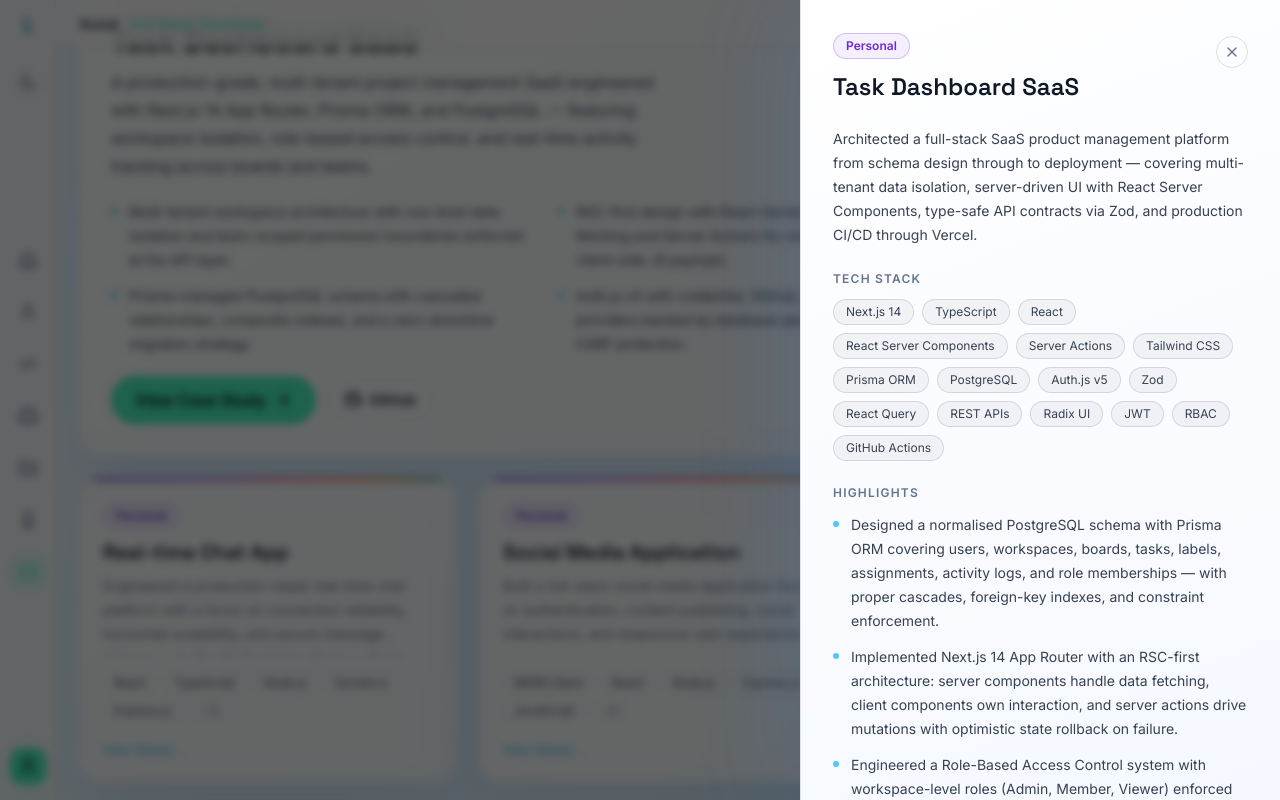
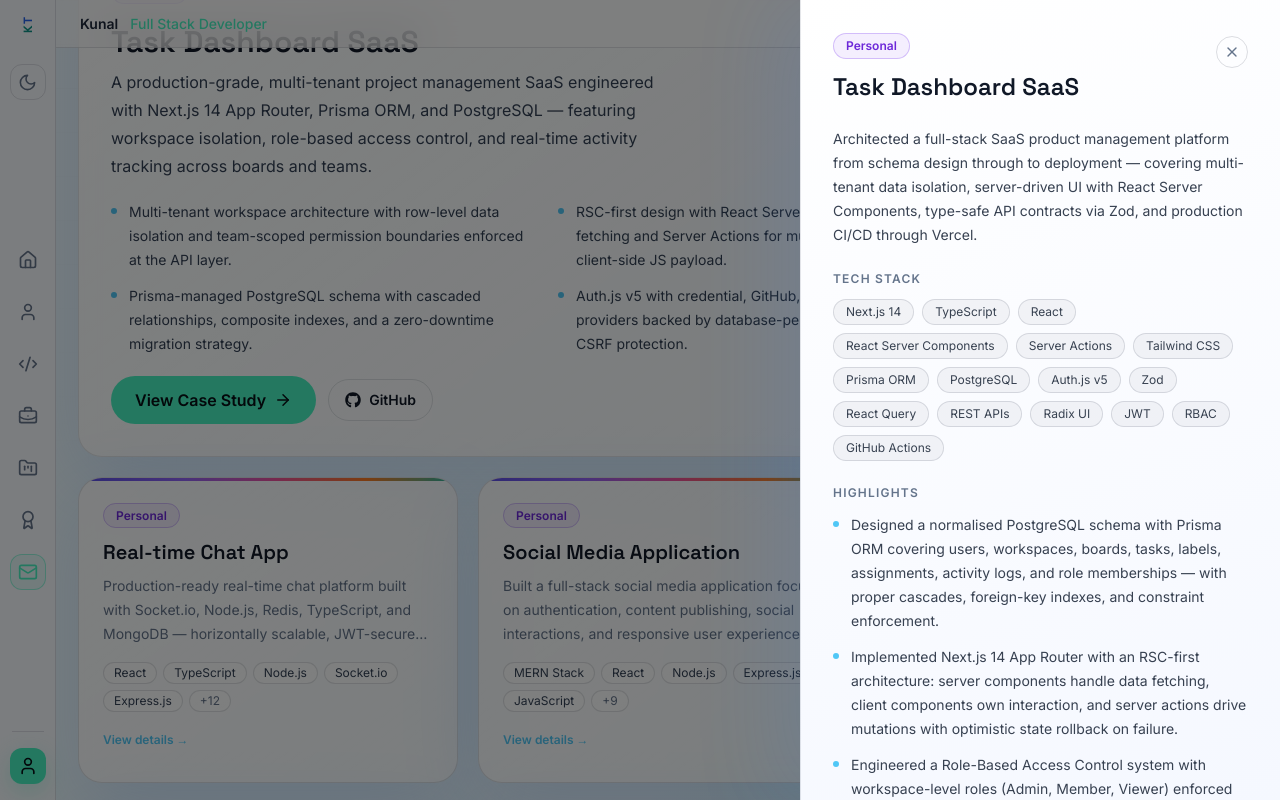
Before and after one commit to KunalTyagi01/Portfolio, a Next.js app: page / in a window 1280 px wide. Both pictures are taken after a click on the button "View Case Study". Shown: the part 5945-6745 px from the top of the page. Built offline with nearby package versions, Linux system fonts and the light colour scheme.

Commit message:
fix: line-clamp, perf improvements, drawer animation

```diff
--- a/app/globals.css
+++ b/app/globals.css
@@ -71,7 +71,9 @@ html.dark .noise {
   border: 1px solid rgba(15, 23, 42, 0.1);
   background: linear-gradient(145deg, rgba(255, 255, 255, 0.84), rgba(255, 255, 255, 0.62));
   box-shadow: 0 24px 80px rgba(59, 130, 246, 0.16);
-  backdrop-filter: blur(18px);
+  backdrop-filter: blur(10px);
+  -webkit-backdrop-filter: blur(10px);
+  will-change: transform;
 }
 
 .glass::before,
@@ -279,6 +281,7 @@ html:not(.dark) textarea::placeholder {
   border-left: 1px solid rgba(15, 23, 42, 0.1);
   box-shadow: -24px 0 80px rgba(59, 130, 246, 0.12);
   color: #172033;
+  will-change: transform;
 }
 
 html.dark .drawer-panel {
--- a/app/layout.tsx
+++ b/app/layout.tsx
@@ -5,17 +5,17 @@ import "./globals.css";
 const inter = Inter({
   subsets: ["latin"],
   variable: "--font-inter",
-  display: "swap"
+  display: "swap",
 });
 
 const spaceGrotesk = Space_Grotesk({
   subsets: ["latin"],
   variable: "--font-space",
-  display: "swap"
+  display: "swap",
 });
 
 export const metadata: Metadata = {
-  metadataBase: new URL("https://kunal-tyagi-portfolio.netlify.app"),
+  metadataBase: new URL("https://kunal-tyagi-dev.netlify.app"),
   title: "Kunal Tyagi | Full Stack Developer",
   description:
     "Premium developer portfolio for Kunal Tyagi, a Full Stack Developer specializing in React, TypeScript, Node.js, Golang, cloud-native SaaS, and multi-cloud network analytics.",
@@ -26,7 +26,7 @@ export const metadata: Metadata = {
     "Node.js Developer",
     "Golang Developer",
     "Cloud Native SaaS",
-    "Multi Cloud Network Analytics"
+    "Multi Cloud Network Analytics",
   ],
   authors: [{ name: "Kunal Tyagi" }],
   creator: "Kunal Tyagi",
@@ -35,16 +35,16 @@ export const metadata: Metadata = {
     description:
       "React, Node.js and Golang developer building cloud-native SaaS, analytics dashboards, and high-performance APIs.",
     type: "website",
-    locale: "en_IN"
+    locale: "en_IN",
   },
   robots: {
     index: true,
-    follow: true
-  }
+    follow: true,
+  },
 };
 
 export default function RootLayout({
-  children
+  children,
 }: Readonly<{
   children: React.ReactNode;
 }>) {
@@ -58,7 +58,10 @@ export default function RootLayout({
 
   return (
     <html lang="en" suppressHydrationWarning>
-      <body className={`${inter.variable} ${spaceGrotesk.variable} font-sans antialiased`} suppressHydrationWarning>
+      <body
+        className={`${inter.variable} ${spaceGrotesk.variable} font-sans antialiased`}
+        suppressHydrationWarning
+      >
         <script dangerouslySetInnerHTML={{ __html: themeScript }} />
         {children}
       </body>
--- a/components/Navbar.tsx
+++ b/components/Navbar.tsx
@@ -51,10 +51,14 @@ export function Navbar() {
       "achievements",
       "contact",
     ];
+    let rafId: number | null = null;
     const handleScroll = () => {
-      // If scrolled to bottom of page, activate last section (contact)
+      if (rafId !== null) return;
+      rafId = requestAnimationFrame(() => {
+        rafId = null;
         const atBottom =
-        window.innerHeight + window.scrollY >= document.body.offsetHeight - 80;
+          window.innerHeight + window.scrollY >=
+          document.body.offsetHeight - 80;
         if (atBottom) {
           setActiveSection("contact");
           return;
@@ -72,10 +76,14 @@ export function Navbar() {
           }
         }
         setActiveSection(current);
+      });
     };
     window.addEventListener("scroll", handleScroll, { passive: true });
     handleScroll();
-    return () => window.removeEventListener("scroll", handleScroll);
+    return () => {
+      window.removeEventListener("scroll", handleScroll);
+      if (rafId !== null) cancelAnimationFrame(rafId);
+    };
   }, []);
 
   const toggleTheme = () => {
--- a/components/PersonalProjects.tsx
+++ b/components/PersonalProjects.tsx
@@ -30,7 +30,7 @@ function ProjectModal({
     >
       <button
         aria-label="Close panel"
-        className="absolute inset-0 bg-black/60 backdrop-blur-sm cursor-default"
+        className="absolute inset-0 bg-black/50 cursor-default"
         onClick={onClose}
       />
       <motion.div
@@ -38,7 +38,7 @@ function ProjectModal({
         initial={{ x: "100%" }}
         animate={{ x: 0 }}
         exit={{ x: "100%" }}
-        transition={{ type: "spring", damping: 30, stiffness: 300 }}
+        transition={{ type: "tween", duration: 0.25, ease: [0.22, 1, 0.36, 1] }}
       >
         <div className="mb-6 flex items-start justify-between gap-4">
           <div>
@@ -223,7 +223,7 @@ function CompactCard({
       <h3 className="mb-2 font-display text-xl font-semibold text-white">
         {project.name}
       </h3>
-      <p className="flex-1 text-sm leading-6 text-slate-400 line-clamp-3">
+      <p className="text-sm leading-6 text-slate-400 line-clamp-3">
         {project.description}
       </p>
       <div className="mt-4 flex flex-wrap gap-1.5">
--- a/components/Section.tsx
+++ b/components/Section.tsx
@@ -22,10 +22,10 @@ export function Section({
     <motion.section
       id={id}
       className={`section-shell scroll-mt-16 py-12 sm:py-16 ${className}`}
-      initial={{ opacity: 0, y: 36 }}
+      initial={{ opacity: 0, y: 20 }}
       whileInView={{ opacity: 1, y: 0 }}
-      viewport={{ once: true, margin: "-120px" }}
-      transition={{ duration: 0.7, ease: [0.22, 1, 0.36, 1] }}
+      viewport={{ once: true, margin: "-80px" }}
+      transition={{ duration: 0.45, ease: [0.22, 1, 0.36, 1] }}
     >
       <div className="mb-9 max-w-3xl">
         <p className="accent-label mb-3 text-sm font-bold uppercase">
--- a/data/portfolio.ts
+++ b/data/portfolio.ts
@@ -393,7 +393,7 @@ export const personalProjects = [
       "Docker-containerised backend with Nginx reverse proxy, service health checks, and graceful shutdown for zero-downtime restarts.",
     ],
     description:
-      "Engineered a production-ready real-time chat platform with a focus on connection reliability, horizontal scalability, and secure message delivery — built with Socket.io, Node.js, Redis, TypeScript, and MongoDB, containerised with Docker Compose and proxied through Nginx.",
+      "Production-ready real-time chat platform built with Socket.io, Node.js, Redis, TypeScript, and MongoDB — horizontally scalable, JWT-secured, and containerised with Docker Compose.",
     tech: [
       "React",
       "TypeScript",
```
Lines whose indentation alone changed are shown as unchanged.
